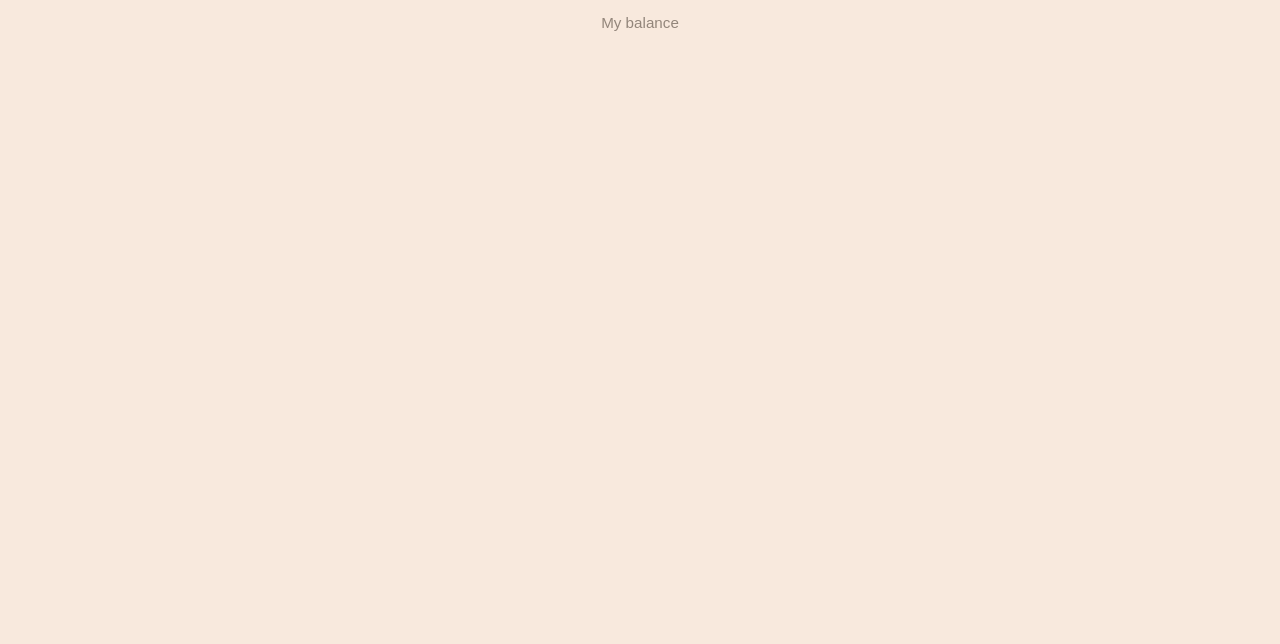
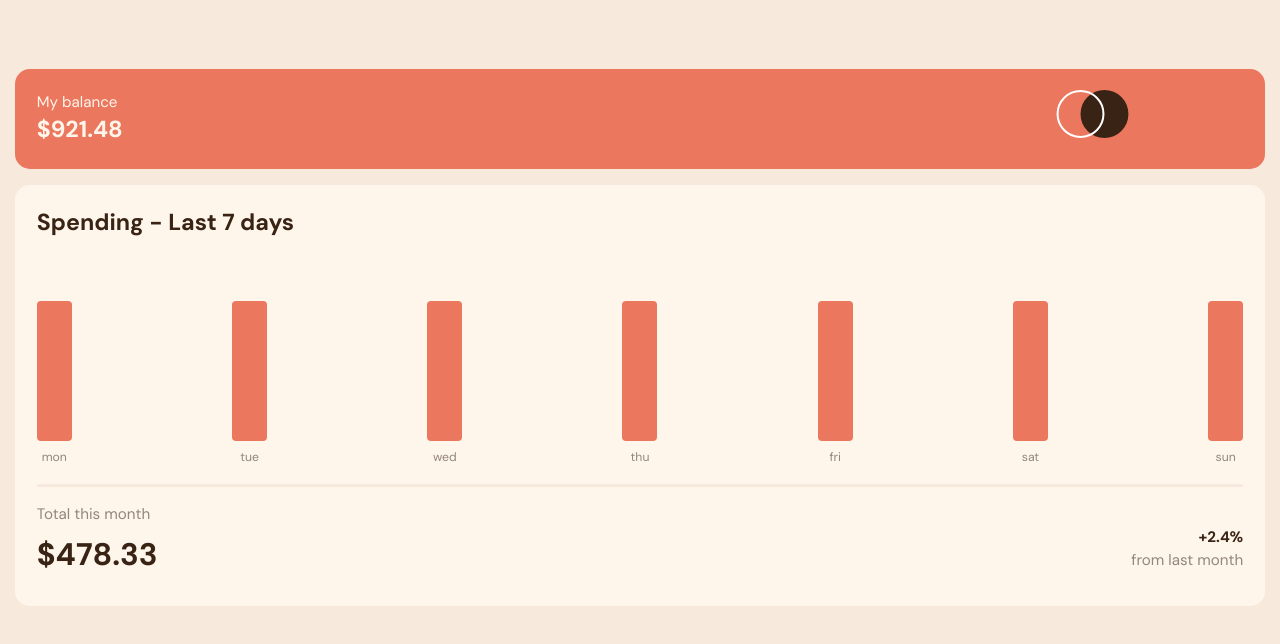
Before and after one commit to vpetridis/charts-reusable-component, a website built with webpack: page src/index.html in a window 1280 px wide. Built offline with nearby package versions, Linux system fonts and the light colour scheme.

Commit message:
FINISHED css & html

```diff
--- a/package.json
+++ b/package.json
@@ -58,6 +58,7 @@
   },
   "dependencies": {
     "@babel/polyfill": "^7.12.1",
+    "autoprefixer": "^10.4.7",
     "core-js": "^3.20.3"
   }
 }
--- a/src/index.html
+++ b/src/index.html
@@ -10,8 +10,39 @@
     />
   </head>
   <body>
-    <div class="container">
-      <div class="header"><p>My balance</p></div>
+    <div class="charts">
+      <div class="container header">
+        <div class="title">
+          <p>My balance</p>
+          <h4>$921.48</h4>
+        </div>
+        <img class="logo" src="./images/logo.svg" width="72" height="48" alt="logo" />
+      </div>
+      <div class="container">
+        <div class="content">
+          <h1>Spending - Last 7 days</h1>
+          <div class="weekdays">
+            <div class="day" data-day="mon"><p>mon</p></div>
+            <div class="day" data-day="tue"><p>tue</p></div>
+            <div class="day" data-day="wed"><p>wed</p></div>
+            <div class="day" data-day="thu"><p>thu</p></div>
+            <div class="day" data-day="fri"><p>fri</p></div>
+            <div class="day" data-day="sat"><p>sat</p></div>
+            <div class="day" data-day="sun"><p>sun</p></div>
+          </div>
+          <hr />
+          <div class="summarize">
+            <p>Total this month</p>
+            <div class="details">
+              <h1>$478.33</h1>
+              <div class="average">
+                <p>+2.4%</p>
+                <p>from last month</p>
+              </div>
+            </div>
+          </div>
+        </div>
+      </div>
     </div>
   </body>
 </html>
--- a/src/styles/index.css
+++ b/src/styles/index.css
@@ -1,8 +1,10 @@
+@import url("https://fonts.googleapis.com/css2?family=DM+Sans:wght@400;700&display=swap");
+
 :root {
   --clr-primary: hsl(10, 79%, 65%);
   --clr-accent: hsl(186, 34%, 60%);
   --clr-bg-primary: hsl(27, 66%, 92%);
-  --clr-bg-primary-soft: hsl(33, 100%, 98%);
+  --clr-bg-primary-soft: hsl(33, 100%, 96.1%);
 
   --clr-text-primary: hsl(25, 47%, 15%);
   --clr-text-primary-soft: hsl(28, 10%, 53%);
@@ -11,6 +13,11 @@
   --txt-small: 0.765rem;
   --txt-big: 1.45rem;
   --txt-family: "DM Sans", sans-serif;
+
+  --brd-radius: 15px;
+}
+* {
+  box-sizing: border-box;
 }
 
 body,
@@ -30,17 +37,137 @@ body {
   line-height: 1.1;
 }
 
+h1 {
+  margin: 0;
+  padding: 0.25rem 0;
+  font-size: var(--txt-big);
+  color: var(--clr-text-primary);
+}
+
+h4 {
+  margin: 0;
+  padding: 0.25rem 0;
+  font-size: var(--txt-big);
+  color: var(--clr-bg-primary-soft);
+}
+
 p {
+  margin: 0;
+  padding: 0.2rem 0;
   font-size: var(--txt-main);
-  color: var(--clr-text-primary-soft);
+  color: var(--clr-bg-primary-soft);
+}
+
+hr {
+  background-color: var(--clr-bg-primary);
+  height: 3px;
+  border: none;
+  margin-block-start: 1rem;
+  margin-block-end: 1rem;
 }
 
 .container {
+  display: flex;
+  margin: 0.5rem 0rem;
+  padding: 1.35rem;
+  border-radius: var(--brd-radius);
+  background-color: var(--clr-bg-primary-soft);
+}
+/* INIT CHARTS */
+.charts {
+  display: flex;
+  flex-direction: column;
   margin: 0 auto;
+  padding: 4em 1em;
   display: grid;
   place-content: center;
+  display: flex;
 }
 
-.header {
+/* CHARTS HEADER */
+.charts .header {
   display: flex;
+  background-color: var(--clr-primary);
+  width: 100%;
+  padding: 1.35rem;
 }
+.logo {
+  flex: 1;
+}
+.charts .title {
+  flex: 3;
+}
+
+.charts .logo {
+  flex: 1;
+}
+
+/* CHARTS Content*/
+.charts .content {
+  width: 100%;
+  /* height: 350px; */
+}
+
+.charts .weekdays {
+  display: flex;
+  width: 100%;
+  max-height: 450px;
+  margin-top: 3rem;
+
+  flex-flow: nowrap;
+  justify-content: space-between;
+  font-size: var(--txt-small);
+}
+.charts .day {
+  display: flex;
+  flex-flow: column;
+  justify-content: flex-end;
+  position: relative;
+  text-align: center;
+  height: 180px;
+}
+.charts .day::before {
+  display: block;
+  content: "";
+  position: relative;
+  height: 140px;
+  max-height: 250px;
+  width: 35px;
+  background-color: var(--clr-primary);
+
+  border-radius: 4px;
+}
+
+.day p {
+  color: var(--clr-text-primary-soft);
+  margin-top: 0.4rem;
+  font-size: var(--txt-small);
+}
+
+/* CHARTS Content*/
+.charts .summarize {
+  margin-top: 0.5rem;
+  color: red;
+}
+
+.charts .summarize p {
+  color: var(--clr-text-primary-soft);
+}
+.charts .summarize h1 {
+  font-weight: 700;
+  font-size: calc(var(--txt-big) + 0.5rem);
+  margin: 0.5rem 0;
+}
+
+.charts .summarize .details {
+  display: flex;
+  justify-content: space-between;
+}
+
+.charts .summarize .details .average {
+  text-align: right;
+}
+.charts .summarize .details .average :first-child {
+  font-weight: 700;
+  color: var(--clr-text-primary);
+}
--- /dev/null
+++ b/src/styles/index.css.json
@@ -0,0 +1 @@
+{"container":"_container_l0ekw_58","charts":"_charts_l0ekw_66","header":"_header_l0ekw_76","logo":"_logo_l0ekw_82","title":"_title_l0ekw_85","content":"_content_l0ekw_92","weekdays":"_weekdays_l0ekw_96","day":"_day_l0ekw_105","summarize":"_summarize_l0ekw_129"}
```
Also changed, not shown: src/images/logo.svg (added), src/images/webpack.png (deleted), 1 other file.
